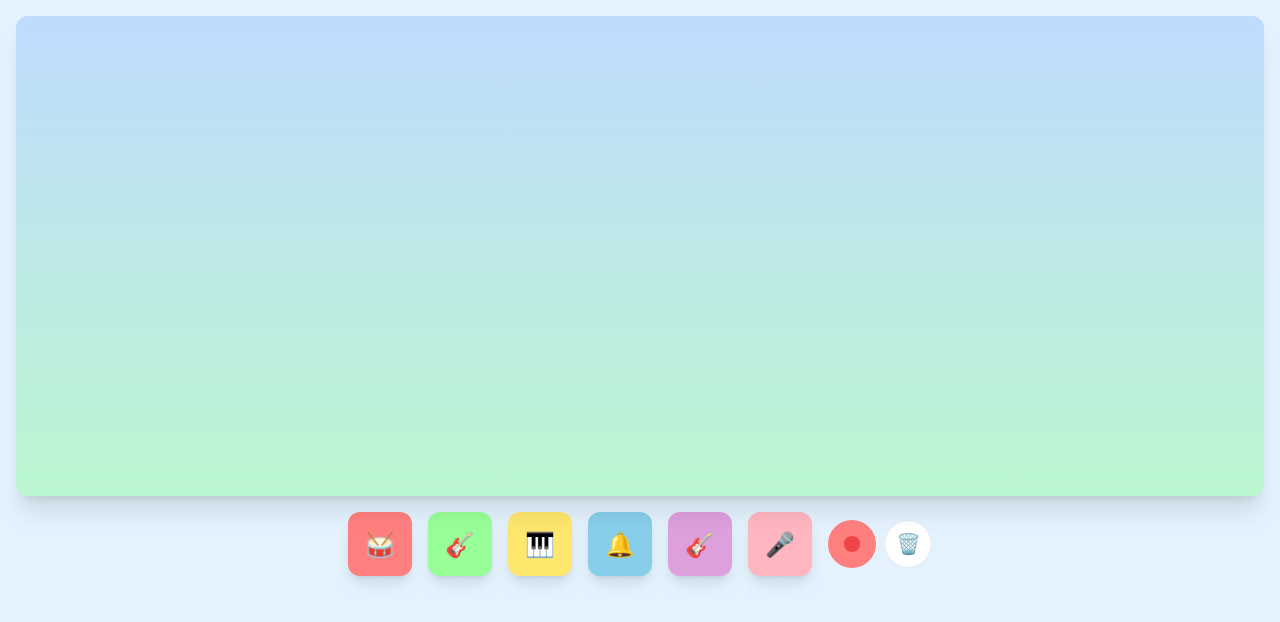
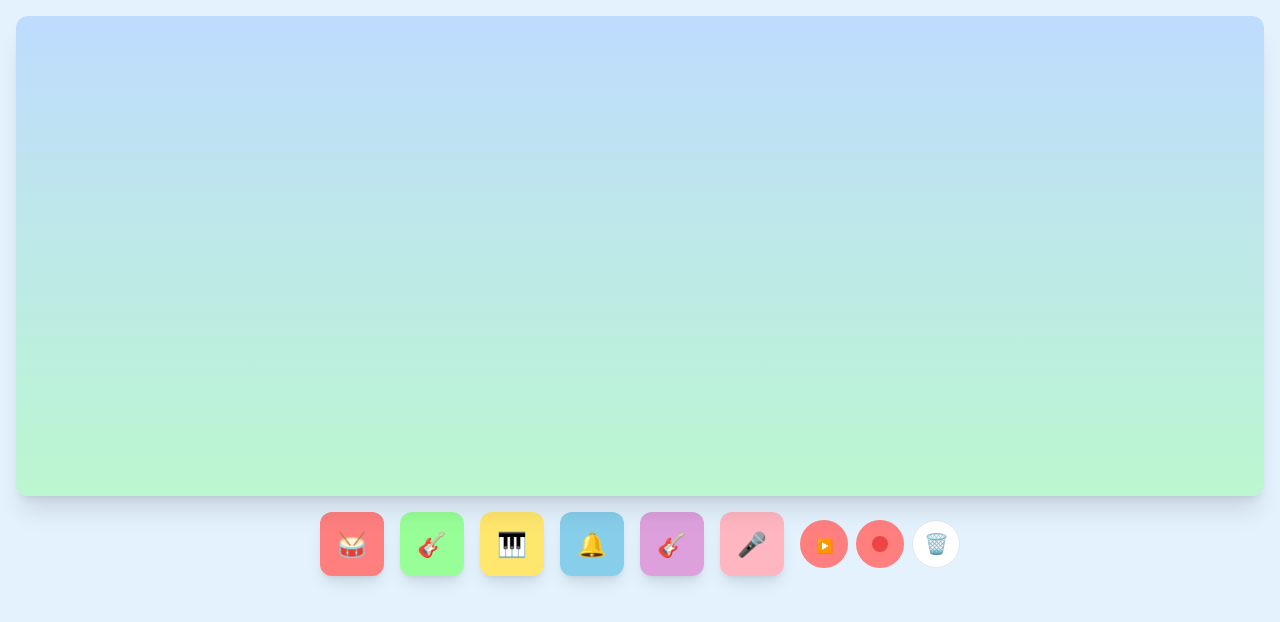
Before and after one commit to lalomorales22/beatbox-buddies, a React (Vite) app: page / in a window 1280 px wide. Shown: the top 622 px of the page. Built offline with nearby package versions, Linux system fonts and the light colour scheme.

Commit message:
Add play button to game
Implement a play button in the game interface to enhance user interaction.
[skip gpt_engineer]

```diff
--- a/src/components/game/BeatboxGame.tsx
+++ b/src/components/game/BeatboxGame.tsx
@@ -23,13 +23,14 @@ interface Character {
 export const BeatboxGame = () => {
   const [characters, setCharacters] = useState<Character[]>([]);
   const [isRecording, setIsRecording] = useState(false);
+  const [isPlaying, setIsPlaying] = useState(false);
   const [selectedInstrument, setSelectedInstrument] = useState<string | null>(null);
 
   const handleCanvasClick = useCallback((e: React.MouseEvent<HTMLDivElement>) => {
     if (!selectedInstrument) return;
 
     const rect = e.currentTarget.getBoundingClientRect();
-    const x = e.clientX - rect.left - 40; // Adjust for character size
+    const x = e.clientX - rect.left - 40;
     const y = e.clientY - rect.top - 40;
 
     setCharacters((prev) => [
@@ -41,7 +42,6 @@ export const BeatboxGame = () => {
       },
     ]);
 
-    // Play sound effect here
     toast.success(`Added ${selectedInstrument} beat!`);
   }, [selectedInstrument]);
 
@@ -60,6 +60,11 @@ export const BeatboxGame = () => {
     toast(isRecording ? "Recording stopped" : "Recording started");
   }, [isRecording]);
 
+  const togglePlayback = useCallback(() => {
+    setIsPlaying((prev) => !prev);
+    toast(isPlaying ? "Playback paused" : "Playback started");
+  }, [isPlaying]);
+
   return (
     <div className="min-h-screen bg-game-background p-4">
       <div
@@ -72,7 +77,7 @@ export const BeatboxGame = () => {
               key={char.id}
               type={char.type}
               position={char.position}
-              isPlaying={true}
+              isPlaying={isPlaying}
               onRemove={() => removeCharacter(char.id)}
             />
           ))}
@@ -98,7 +103,9 @@ export const BeatboxGame = () => {
         </motion.div>
         <GameControls
           isRecording={isRecording}
+          isPlaying={isPlaying}
           onToggleRecording={toggleRecording}
+          onTogglePlayback={togglePlayback}
           onClear={handleClear}
         />
       </div>
--- a/src/components/game/GameControls.tsx
+++ b/src/components/game/GameControls.tsx
@@ -3,13 +3,17 @@ import { motion } from "framer-motion";
 
 interface GameControlsProps {
   isRecording: boolean;
+  isPlaying: boolean;
   onToggleRecording: () => void;
+  onTogglePlayback: () => void;
   onClear: () => void;
 }
 
 export const GameControls = ({
   isRecording,
+  isPlaying,
   onToggleRecording,
+  onTogglePlayback,
   onClear,
 }: GameControlsProps) => {
   return (
@@ -18,6 +22,16 @@ export const GameControls = ({
       initial={{ y: 100 }}
       animate={{ y: 0 }}
     >
+      <Button
+        variant="default"
+        onClick={onTogglePlayback}
+        className="rounded-full w-12 h-12 p-0"
+      >
+        <span className="sr-only">{isPlaying ? "Pause" : "Play"}</span>
+        <div className={`w-4 h-4 ${isPlaying ? "bg-white" : "text-white"}`}>
+          {isPlaying ? "⏸️" : "▶️"}
+        </div>
+      </Button>
       <Button
         variant={isRecording ? "destructive" : "default"}
         onClick={onToggleRecording}
```
